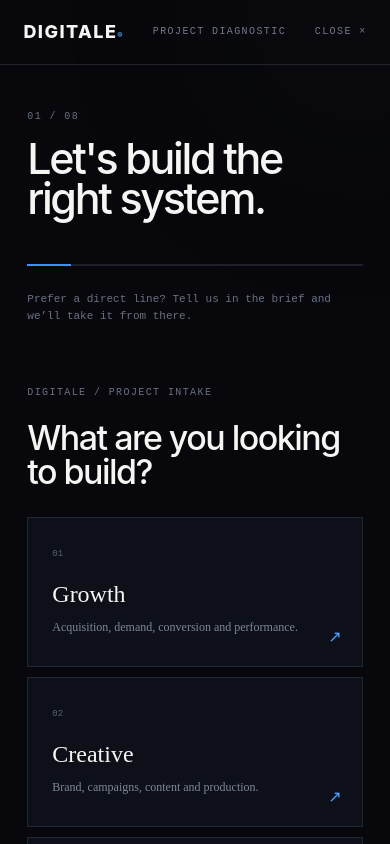
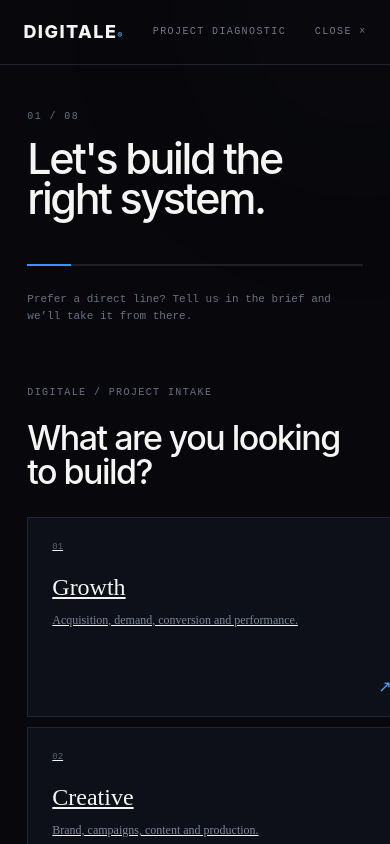
Before and after one commit to SRILUG/digitale-media-ai, a Next.js app: page /start in a window 390 px wide. Shown: the top 844 px of the page. Built offline with nearby package versions, Linux system fonts and the light colour scheme.

Commit message:
Use native links for mobile intake practice selection

```diff
--- a/app/start/page.tsx
+++ b/app/start/page.tsx
@@ -185,33 +185,16 @@ export default function StartProject() {
           <input aria-hidden="true" tabIndex={-1} autoComplete="off" value={data.bot_field} onChange={e => update({bot_field:e.target.value})} name="website_confirm" style={{ position: "absolute", left: "-10000px", width: 1, height: 1, opacity: 0 }} />
           {step === 1 && <Step title="What are you looking to build?"><div className="practiceGrid">
             {([["growth","Growth","Acquisition, demand, conversion and performance."],["creative","Creative","Brand, campaigns, content and production."],["technology","Technology","Web, products, AI and automation."],["experiences","Experiences","Launches, activations, events and live production."],["not-sure","Not sure","I know the problem, but not the answer yet."]] as const).map(([id,title,desc]) =>
-              <button
+              <Link
                 key={id}
-                type="button"
+                href={"/start?practice=" + id}
                 className={"practiceChoice " + (data.practice === id ? "selected" : "")}
-                onTouchEnd={(e) => {
-                  e.preventDefault();
+                onClick={() => {
                   update({ practice: id, focus: [] });
-                  setStep(2);
-                }}
-                onPointerUp={(e) => {
-                  e.preventDefault();
-                  update({ practice: id, focus: [] });
-                  setStep(2);
-                }}
-                onMouseUp={(e) => {
-                  e.preventDefault();
-                  update({ practice: id, focus: [] });
-                  setStep(2);
-                }}
-                onClick={(e) => {
-                  e.preventDefault();
-                  update({ practice: id, focus: [] });
-                  setStep(2);
                 }}
               >
                 <span>{id === "not-sure" ? "05" : "0" + (["growth","creative","technology","experiences"].indexOf(id)+1)}</span><strong>{title}</strong><small>{desc}</small><b>↗</b>
-              </button>
+              </Link>
             )}
           </div></Step>}
 
```
